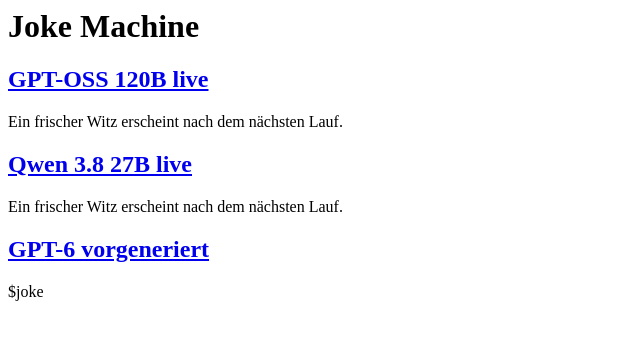
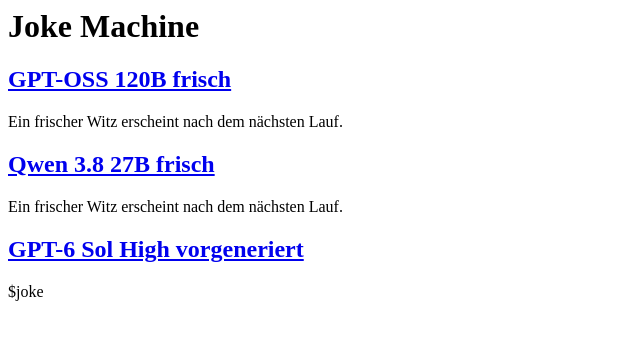
Before and after one commit to Rhacco/now, a Python web app: template templates/pages/joke.html in a window 1280 px wide. Shown: the top 340 px of the page, without its empty margins (0-640 px from the left). Run offline with Jinja, Linux system fonts and the light colour scheme; the template is opened without the code that fills it, so the values that code supplies are empty.

Commit message:
general updates

```diff
--- a/templates/pages/joke.html
+++ b/templates/pages/joke.html
@@ -8,19 +8,19 @@
       <div class="rhacco-joke-row">
         <section class="rhacco-joke-card" aria-labelledby="jmac-gpt-label">
           <h2 id="jmac-gpt-label">
-            <a href="https://console.groq.com/docs/model/openai/gpt-oss-120b" target="_blank" rel="noopener noreferrer">GPT-OSS 120B live</a>
+            <a href="https://console.groq.com/docs/model/openai/gpt-oss-120b" target="_blank" rel="noopener noreferrer">GPT-OSS 120B frisch</a>
           </h2>
           <p id="jmac-gpt">Ein frischer Witz erscheint nach dem nächsten Lauf.</p>
         </section>
         <section class="rhacco-joke-card" aria-labelledby="jmac-qwen-label">
           <h2 id="jmac-qwen-label">
-            <a href="https://console.groq.com/docs/model/qwen/qwen3.8-27b" target="_blank" rel="noopener noreferrer">Qwen 3.8 27B live</a>
+            <a href="https://console.groq.com/docs/model/qwen/qwen3.8-27b" target="_blank" rel="noopener noreferrer">Qwen 3.8 27B frisch</a>
           </h2>
           <p id="jmac-qwen">Ein frischer Witz erscheint nach dem nächsten Lauf.</p>
         </section>
         <section class="rhacco-joke-card" aria-labelledby="jmac-archive-label">
           <h2 id="jmac-archive-label">
-            <a href="https://developers.openai.com/api/docs/models/gpt-6-sol" target="_blank" rel="noopener noreferrer">GPT-6 vorgeneriert</a>
+            <a href="https://developers.openai.com/api/docs/models/gpt-6-sol" target="_blank" rel="noopener noreferrer">GPT-6 Sol High vorgeneriert</a>
           </h2>
           <p id="jmac-archive">$joke</p>
         </section>
```
Also changed, not shown: templates/cloudflare-worker.js (+4 -5 lines).
